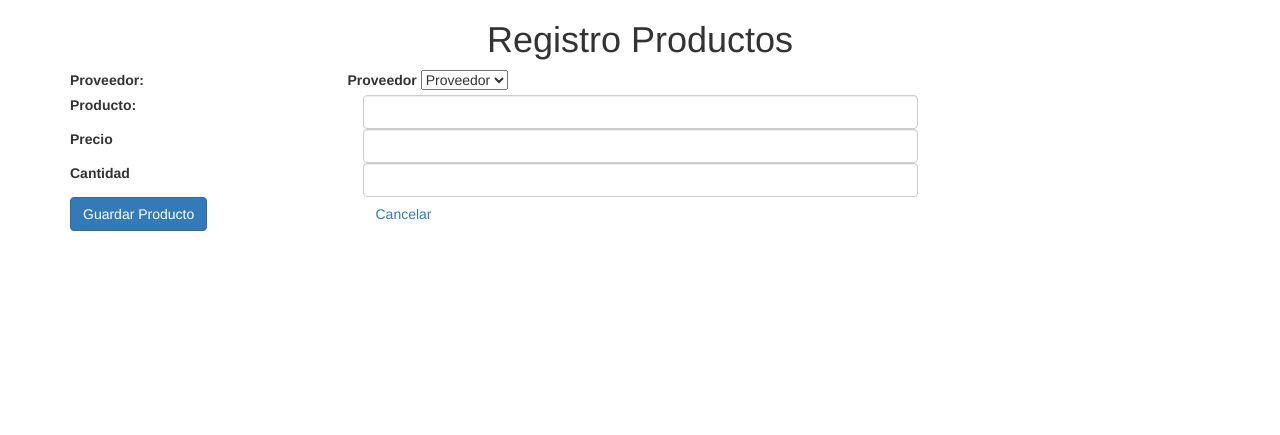
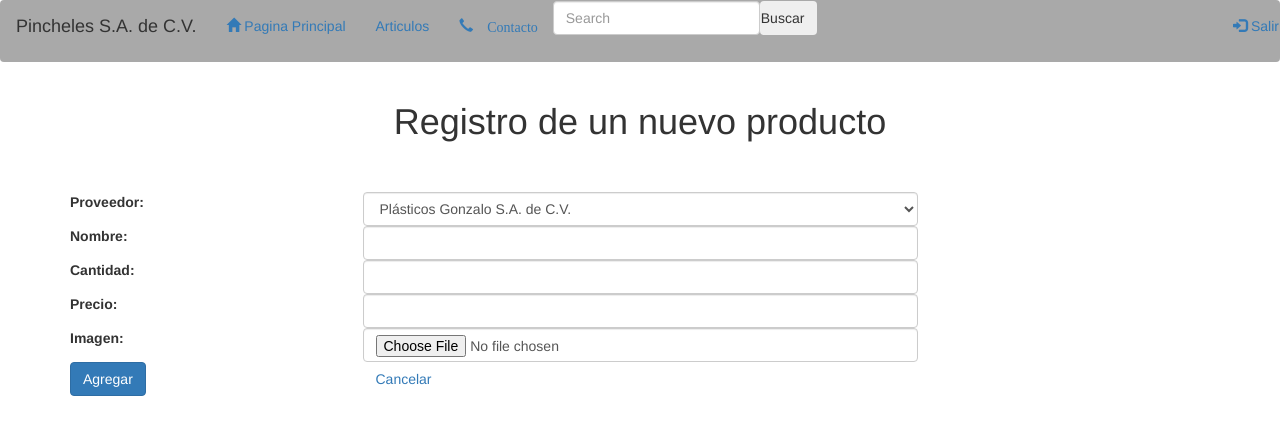
Before and after one commit to Limoncito160/ProyectoPrograWeb, a PHP site: page /registros_productos.php in a window 1280 px wide. Shown: the top 435 px of the page. Run offline with PHP 8.4, Linux system fonts and the light colour scheme.

Commit message:
Adelanto en el tipo de sesión y registro de productos

```diff
--- a/registros_productos.php
+++ b/registros_productos.php
@@ -1,5 +1,10 @@
+<?php
+include("header.php");
+?>
+
 <!DOCTYPE html>
 <html lang="es">
+
 <head>
 
     <title>Registro Producto</title>
@@ -11,46 +16,60 @@
 </head>
 
 <body>
+
+    <body>
         <div class="container my-5">
-        <h1 style="text-align: center;">Registro Productos</h1>
+            <h1 style="text-align: center;">Registro de un nuevo producto</h1>
+            <br> </br>
 
-
-        <form method="post" action=validar_registroProductos.php>
-            <div class="row mb-3">
-            <label for="proveedor">Proveedor</label>
-                <select name="provedor" id="proveedor">
-                    <option value="1">Proveedor</option>
-                </select>
-                <label class="col-sm-3 col-form-label">Proveedor: </label>
-            </div>
+            <form method="post" action=procesar_registro_producto.php>
 
                 <div class="row mb-3">
-                <label class="col-sm-3 col-form-label">Producto: </label>
+                    <label class="col-sm-3 col-form-label">Proveedor: </label>
                     <div class="col-sm-6">
-                    <input type="text" class="form-control" name="producto">
+                        <select class="form-control" name="proveedor">
+                            <option value="Plásticos Gonzalo S.A. de C.V.">Plásticos Gonzalo S.A. de C.V.</option>
+                            <option value="Arte de mi parte S.A. de C.V.">Arte de mi parte S.A. de C.V.</option>
+                            <option value="Manualidades y plásticos C.V.">Manualidades y plásticos C.V.</option>
+                        </select>
                     </div>
                 </div>
 
                 <div class="row mb-3">
-                <label class="col-sm-3 col-form-label">Precio </label>
+                    <label class="col-sm-3 col-form-label">Nombre: </label>
                     <div class="col-sm-6">
-                    <input type="text" class="form-control" name="precio">
+                        <input type="text" class="form-control" name="nombre">
                     </div>
                 </div>
 
                 <div class="row mb-3">
-                <label class="col-sm-3 col-form-label">Cantidad </label>
+                    <label class="col-sm-3 col-form-label">Cantidad: </label>
                     <div class="col-sm-6">
-                    <input type="number" class="form-control" name="Cantidad">
+                        <input type="text" class="form-control" name="cantidad">
+                    </div>
+                </div>
+
+                <div class="row mb-3">
+                    <label class="col-sm-3 col-form-label">Precio: </label>
+                    <div class="col-sm-6">
+                        <input type="number" class="form-control" name="precio" step="0.01" min="0" max="9999.99"
+                            maxlength="8">
+                    </div>
+                </div>
+
+                <div class="row mb-3">
+                    <label class="col-sm-3 col-form-label">Imagen: </label>
+                    <div class="col-sm-6">
+                        <input type="file" class="form-control" name="imagen">
                     </div>
                 </div>
 
                 <div class="row mb-3">
                     <div class="offset-sm-3 col-sm-3 d-grid">
-                    <button type="submit" class="btn btn-primary">Guardar Producto</button>
+                        <button type="submit" class="btn btn-primary">Agregar</button>
                     </div>
                     <div class="offset-sm-3 col-sm-3 d-grid">
-                    <a class="btn btn-outline-primary" href="procesar_registro.php" role="button">Cancelar<a>
+                        <a class="btn btn-outline-primary" href="articulos.php" role="button">Cancelar<a>
                     </div>
                 </div>
 
@@ -58,4 +77,7 @@
         </div>
     </body>
 
+
+</body>
+
 </html>
```
Also changed, not shown: articulos.php (+12 -1 lines), procesar_login.php (+6 -1 lines), procesar_registro_producto.php (added). Lines whose indentation alone changed are shown as unchanged.
